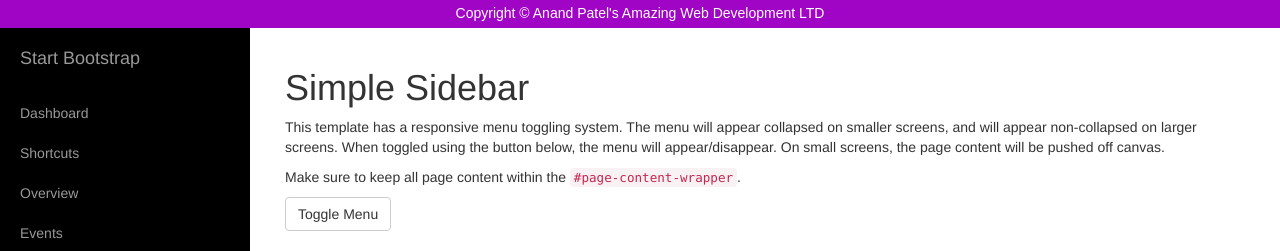
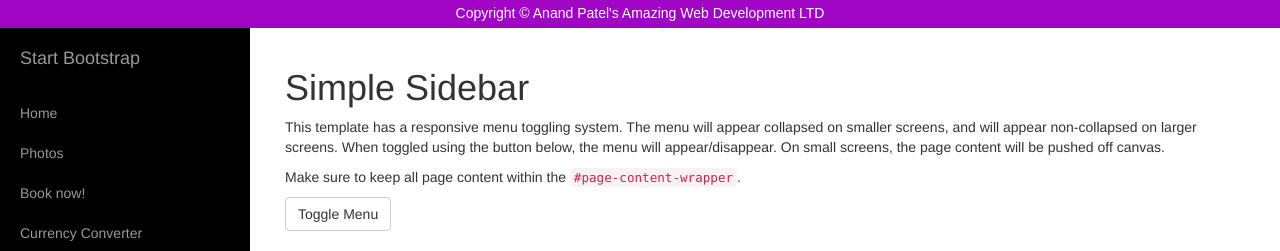
Before and after one commit to nandopatel/site, a Django app: page / in a window 1280 px wide. Shown: the part 632-883 px from the top of the page. Run offline with Django 3.2, Linux system fonts and the light colour scheme; some libraries are stand-ins or nearby versions.

Commit message:
New template

```diff
--- a/Webapp/templates/Index.html
+++ b/Webapp/templates/Index.html
@@ -92,28 +92,18 @@ Copyright © Anand Patel's Amazing Web Development LTD
                     </a>
                 </li>
                 <li>
-                    <a href="#">Dashboard</a>
+                    <a href="Index.html">Home</a>
                 </li>
                 <li>
-                    <a href="#">Shortcuts</a>
+                    <a href=<a href="Gallery.html">Photos</a></a>
                 </li>
                 <li>
-                    <a href="#">Overview</a>
+                    <a href="Booking.html">Book now!</a>
                 </li>
                 <li>
-                    <a href="#">Events</a>
-                </li>
-                <li>
-                    <a href="#">About</a>
-                </li>
-                <li>
-                    <a href="#">Services</a>
-                </li>
-                <li>
-                    <a href="#">Contact</a>
-                </li>
-            </ul>
+                    <a href="Currency.html">Currency Converter</a>
         </div>
+
         <!-- /#sidebar-wrapper -->
 
         <!-- Page Content -->
```
